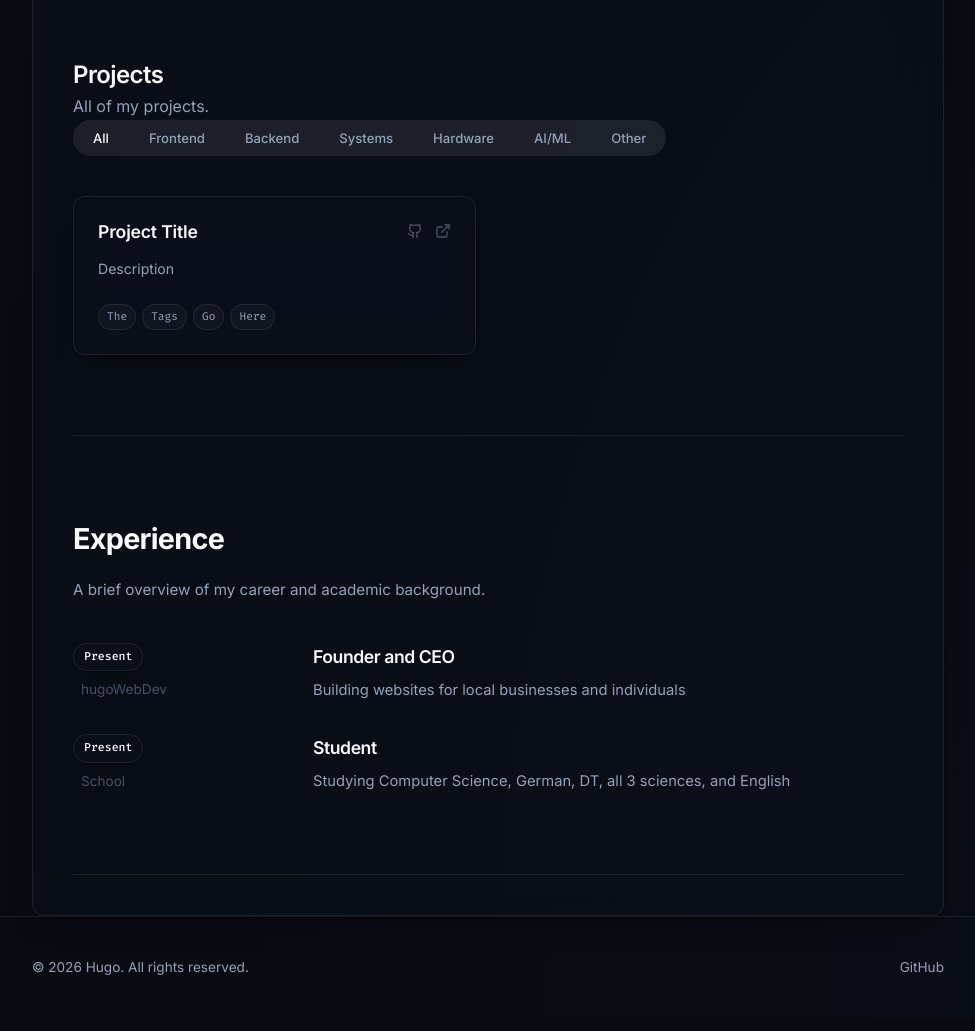
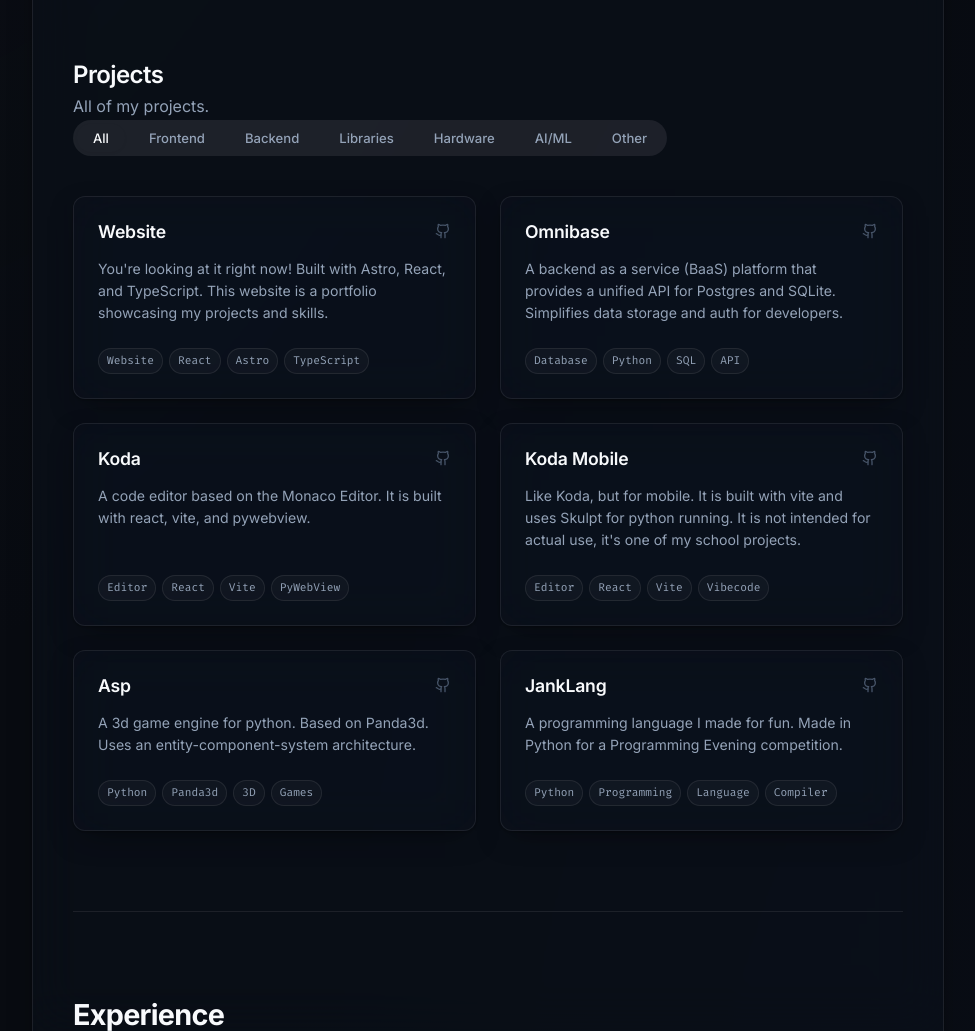
Before and after one commit to hhhug000/hhhug000.github.io, an Astro site: page / in a window 1280 px wide. Shown: the part 1260-2291 px from the top of the page, without its empty margins (152-1127 px from the left). Built offline with nearby package versions, Linux system fonts and the light colour scheme; Astro itself is replaced by a stand-in of ours.

Commit message:
Added projects
Added my projects and moved projects to another file

```diff
--- a/src/components/ProjectsSection.tsx
+++ b/src/components/ProjectsSection.tsx
@@ -1,6 +1,7 @@
 import React, { useState } from 'react';
+import projects from '../data/projects.tsx';
 
-type Category = 'All' | 'Frontend' | 'Backend' | 'Systems' | 'Hardware' | 'AI/ML' | 'Other';
+type Category = 'All' | 'Frontend' | 'Backend' | 'Libraries' | 'Hardware' | 'AI/ML' | 'Other';
 
 interface Project {
   title: string;
@@ -14,17 +15,6 @@ interface Project {
 export default function ProjectsSection() {
   const [activeCategory, setActiveCategory] = useState<Category>('All');
 
-  const projects: Project[] = [
-    {
-      title: "Project Title",
-      description: "Description",
-      categories: ["Hardware"],
-      tags: ["The", "Tags", "Go", "Here"],
-      githubUrl: "https://github.com",
-      demoUrl: "https://github.com"
-    }
-  ];
-
   const filteredProjects = activeCategory === 'All'
     ? projects
     : projects.filter(p => p.categories.includes(activeCategory));
@@ -37,7 +27,7 @@ export default function ProjectsSection() {
 
         {/* Minimal Pill Filter Tabs */}
         <div className="filter-bar">
-          {(['All', 'Frontend', 'Backend', 'Systems', 'Hardware', 'AI/ML', 'Other'] as Category[]).map((category) => (
+          {(['All', 'Frontend', 'Backend', 'Libraries', 'Hardware', 'AI/ML', 'Other'] as Category[]).map((category) => (
             <button
               key={category}
               className={`filter-btn ${activeCategory === category ? 'active' : ''}`}
--- /dev/null
+++ b/src/data/projects.tsx
@@ -0,0 +1,57 @@
+type Category = 'All' | 'Frontend' | 'Backend' | 'Libraries' | 'Hardware' | 'AI/ML' | 'Other';
+
+interface Project {
+  title: string;
+  description: string;
+  categories: Category[];
+  tags: string[];
+  githubUrl: string;
+  demoUrl?: string;
+}
+
+const projects: Project[] = [
+  {
+    title: "Website",
+    description: "You're looking at it right now! Built with Astro, React, and TypeScript. This website is a portfolio showcasing my projects and skills.",
+    categories: ["Frontend"],
+    tags: ["Website", "React", "Astro", "TypeScript"],
+    githubUrl: "https://github.com/hhhug000/hhhug000.github.io"
+  },
+  {
+    title: "Omnibase",
+    description: "A backend as a service (BaaS) platform that provides a unified API for Postgres and SQLite. Simplifies data storage and auth for developers.",
+    categories: ["Backend"],
+    tags: ["Database", "Python", "SQL", "API"],
+    githubUrl: "https://github.com/hhhug000/omnibase"
+  },
+  {
+    title: "Koda",
+    description: "A code editor based on the Monaco Editor. It is built with react, vite, and pywebview.",
+    categories: ["Frontend"],
+    tags: ["Editor", "React", "Vite", "PyWebView"],
+    githubUrl: "https://github.com/hhhug000/koda"
+  },
+  {
+    title: "Koda Mobile",
+    description: "Like Koda, but for mobile. It is built with vite and uses Skulpt for python running. It is not intended for actual use, it's one of my school projects.",
+    categories: ["Frontend"],
+    tags: ["Editor", "React", "Vite", "Vibecode"],
+    githubUrl: "https://github.com/hhhug000/koda-mobile"
+  },
+  {
+    title: "Asp",
+    description: "A 3d game engine for python. Based on Panda3d. Uses an entity-component-system architecture.",
+    categories: ["Libraries"],
+    tags: ["Python", "Panda3d", "3D", "Games"],
+    githubUrl: "https://github.com/hhhug000/asp"
+  },
+  {
+    title: "JankLang",
+    description: "A programming language I made for fun. Made in Python for a Programming Evening competition.",
+    categories: ["Libraries"],
+    tags: ["Python", "Programming", "Language", "Compiler"],
+    githubUrl: "https://github.com/hhhug000/JankLang"
+  }
+]
+
+export default projects;
```
